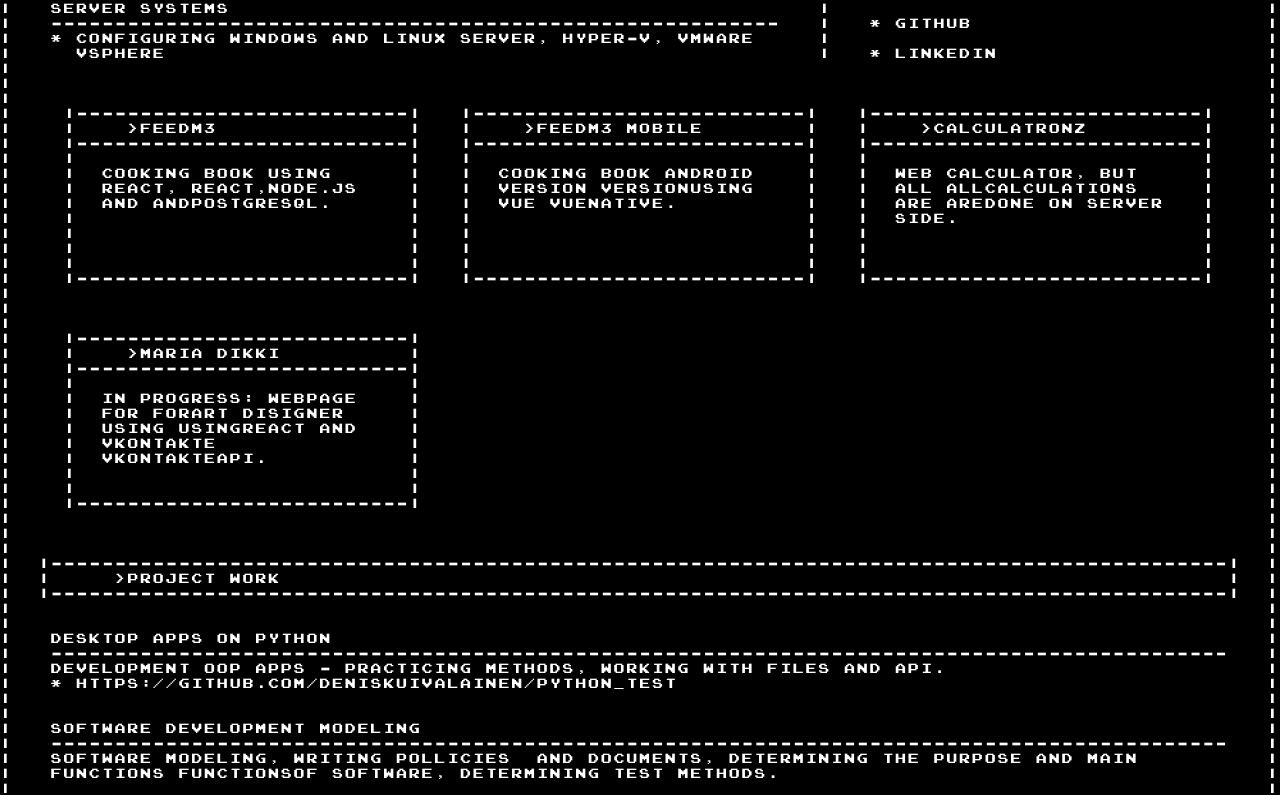
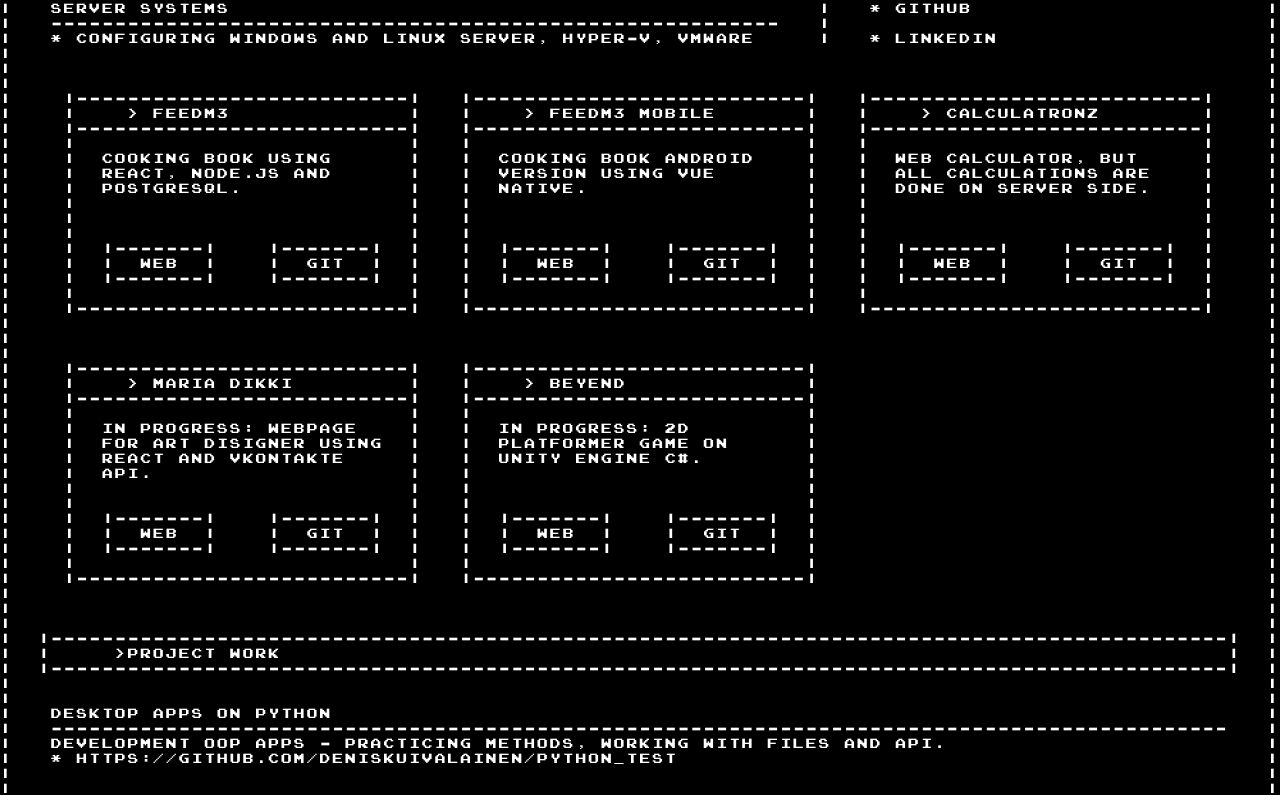
Before and after one commit to DenisKuivalainen/godlike, a React (Create React App) app: page / in a window 1280 px wide. Shown: the part 946-1741 px from the top of the page. Built offline with nearby package versions, Linux system fonts and the light colour scheme.

Commit message:
19.08.2020

```diff
--- a/src/App.css
+++ b/src/App.css
@@ -36,5 +36,5 @@ a{
 }
 
 a:hover{
-  color: green;
+  color: #00cc00;
 }
--- a/src/App.js
+++ b/src/App.js
@@ -2,7 +2,7 @@ import React from 'react';
 import Ramka from './hat/Ramka';
 import RenderInfo from './info/RenderInfo';
 import Work from './Projects/Work';
-import Boxes from './Boxes';
+import Boxes from './box/Boxes';
 
 import {FontSize} from './helpers/FontSize';
 import {cLn} from './helpers/Cell';
--- /dev/null
+++ b/src/box/Box.js
@@ -0,0 +1,15 @@
+import React from 'react';
+import Top from './Top';
+import Buttons from './Buttons';
+import {cSp} from '../helpers/Cell';
+
+export default function Box(props) {
+    return(
+        <div>
+            <Top projs={props.projs} top='yay' />
+            <Buttons projs={props.projs} />
+            <Top projs={props.projs} />
+            <p style={{fontSize: props.size}}>{cSp()}</p>
+        </div>
+    )
+}
--- /dev/null
+++ b/src/box/Boxes.js
@@ -0,0 +1,50 @@
+import React from 'react';
+
+import Box from './Box';
+
+import {FontSize} from '../helpers/FontSize';
+import {info} from '../helpers/Info';
+
+class Boxes extends React.Component {
+    constructor(props) {
+      super(props);
+    }
+    static contextType = FontSize;
+
+    fillArr() {
+        let work = info.proj;
+        let arr = [];
+        let sub = [];
+        let n = 0;
+
+        for (let i = 0; i < work.length; i++) {
+            sub.push(work[i]);
+            n += 1;
+
+            if(n > 2) {
+                n = 0;
+                arr.push(sub);
+                sub = []
+            }
+        }
+
+        if(n < 3 && n > 0) {
+            n = 0;
+            arr.push(sub);
+            sub = []
+        }
+
+        return arr;
+    }
+
+    render() {
+        return(
+            <div>
+                {this.fillArr().map((val, i) => <Box projs={val} key={i} size={this.context} />)}
+            </div>
+        )
+    }
+}
+
+
+export default Boxes;
--- /dev/null
+++ b/src/box/Buttons.js
@@ -0,0 +1,110 @@
+import React from 'react';
+
+import {FontSize} from '../helpers/FontSize';
+import {info} from '../helpers/Info';
+import {cFl, cCl} from '../helpers/Cell';
+
+
+class Buttons extends React.Component {
+    constructor(props) {
+        super(props);
+        this.state = {
+            web1: false,
+            web2: false,
+            web3: false,
+            git1: false,
+            git2: false,
+            git3: false,
+        };
+    }
+    static contextType = FontSize;
+
+    getActive(bl) {
+        return bl ? {color: "#00cc00"} : {color: "#ffffff"};
+    }
+
+    getBorder(val) {
+        let a = this.props.projs.length;
+
+        switch (a) {
+            case 1:
+                return(
+                    <p style={{fontSize: this.context}}>
+                        {cCl(cFl('', 6)) + cFl('', 2)}
+                        {eval("this.button" + val + "('web1')")}
+                        {cFl('', 4)}
+                        {eval("this.button" + val + "('git1')")}
+                        {cFl('', 2) + cCl(cFl('', 68))}
+                    </p>
+                )
+
+            case 2:
+                return(
+                    <p style={{fontSize: this.context}}>
+                        {cCl(cFl('', 6)) + cFl('', 2)}
+                        {eval("this.button" + val + "('web1')")}
+                        {cFl('', 4)}
+                        {eval("this.button" + val + "('git1')")}
+                        {cFl('', 2) + cCl(cFl('', 5)) + cFl('', 2)}
+                        {eval("this.button" + val + "('web2')")}
+                        {cFl('', 4)}
+                        {eval("this.button" + val + "('git2')")}
+                        {cFl('', 2) + cCl(cFl('', 37))}
+                    </p>
+                )
+
+            case 3:
+                return(
+                    <p style={{fontSize: this.context}}>
+                        {cCl(cFl('', 6)) + cFl('', 2)}
+                        {eval("this.button" + val + "('web1')")}
+                        {cFl('', 4)}
+                        {eval("this.button" + val + "('git1')")}
+                        {cFl('', 2) + cCl(cFl('', 5)) + cFl('', 2)}
+                        {eval("this.button" + val + "('web2')")}
+                        {cFl('', 4)}
+                        {eval("this.button" + val + "('git2')")}
+                        {cFl('', 2) + cCl(cFl('', 5)) + cFl('', 2)}
+                        {eval("this.button" + val + "('web3')")}
+                        {cFl('', 4)}
+                        {eval("this.button" + val + "('git3')")}
+                        {cFl('', 2) + cCl(cFl('', 6))}
+                    </p>
+                )
+
+                break;
+        }
+    }
+
+    buttonB(arg) {
+        return(
+            <a
+                style={this.getActive(eval('this.state.' + arg))}
+                href={this.props.projs[parseInt(arg.substr(3, 1))-1][arg.substr(0, 3)]}
+            >|-------|</a>
+        )
+    }
+
+    buttonV(arg) {
+        let val =arg.substr(0, 3);
+        return(
+            <a
+                style={this.getActive(eval('this.state.' + arg))}
+                href={this.props.projs[parseInt(arg.substr(3, 1))-1][val]}
+            >{'|  ' + val + '  |'}</a>
+        )
+    }
+
+    render() {
+        return(
+            <div class="bd">
+                {this.getBorder('B')}
+                {this.getBorder('V')}
+                {this.getBorder('B')}
+            </div>
+        )
+    }
+}
+
+
+export default Buttons;
--- a/src/Boxes.js
+++ b/src/box/Top.js
@@ -1,62 +1,10 @@
 import React from 'react';
 
-import {FontSize} from './helpers/FontSize';
-import {info} from './helpers/Info';
-import {cFl, cCl, cSp} from './helpers/Cell';
-import {parser} from './helpers/parser';
+import {FontSize} from '../helpers/FontSize';
+import {cFl, cCl} from '../helpers/Cell';
+import {parser} from '../helpers/parser';
 
-class Boxes extends React.Component {
-    constructor(props) {
-      super(props);
-    }
-    static contextType = FontSize;
-
-    fillArr() {
-        let work = info.proj;
-        let arr = [];
-        let sub = [];
-        let n = 0;
-
-        for (let i = 0; i < work.length; i++) {
-            sub.push(work[i]);
-            n += 1;
-
-            if(n > 2) {
-                n = 0;
-                arr.push(sub);
-                sub = []
-            }
-        }
-
-        if(n < 2) {
-            n = 0;
-            arr.push(sub);
-            sub = []
-        }
-
-        return arr;
-    }
-
-    render() {
-        return(
-            <div>
-                {this.fillArr().map((val, i) => <Box projs={val} key={i} size={this.context} />)}
-            </div>
-        )
-    }
-}
-
-function Box(props) {
-    return(
-        <div>
-            <Top projs={props.projs} top='yay' />
-            <Top projs={props.projs} />
-            <p style={{fontSize: props.size}}>{cSp()}</p>
-        </div>
-    )
-}
-
-class Top extends React.Component {
+export default class Top extends React.Component {
     constructor(props) {
       super(props);
       this.state = {};
@@ -73,7 +21,7 @@ class Top extends React.Component {
     }
 
     name(name) {
-        return cCl(cFl('|    >' + name, 28));
+        return cCl(cFl('|    > ' + name, 28));
     }
 
     text(desc) {
@@ -130,7 +78,7 @@ class Top extends React.Component {
                 let sub = this.buildTop(this.props.projs[i]);
 
                 for (let j = 0; j < 10; j++) {
-                    arr[j] = arr[j] + sub [j] + '   ';
+                    arr[j] += sub [j] + '   ';
                 }
             }
         } else {
@@ -139,7 +87,7 @@ class Top extends React.Component {
                 let sub = this.buildBtm(this.props.projs[i]);
 
                 for (let j = 0; j < 2; j++) {
-                    arr[j] = arr[j] + sub [j] + '   ';
+                    arr[j] += sub [j] + '   ';
                 }
             }
             arr.push('');
@@ -165,5 +113,3 @@ class Top extends React.Component {
     }
 
 }
-
-export default Boxes;
--- a/src/helpers/Info.js
+++ b/src/helpers/Info.js
@@ -93,14 +93,14 @@ export const info = {
             name: 'Maria Dikki',
             desc: 'In progress: webpage for art disigner using React and VKontakte API.',
             web: 'https://mariadikki.herokuapp.com/',
-            git: 'https://github.com/DenisKuivalainen/mariadikki',
+            git: 'https://github.com/DenisKuivalai nen/mariadikki',
         },
-        // {
-        //     name: 'Beyend',
-        //     desc: 'In progress: 2d platformer on Unity engine c#.',
-        //     web: 'https://beyend.herokuapp.com/',
-        //     git: 'https://github.com/DenisKuivalainen/beyend',
-        // },
+        {
+            name: 'Beyend',
+            desc: 'In progress: 2d platformer game on Unity engine c#.',
+            web: 'https://beyend.herokuapp.com/',
+            git: 'https://github.com/DenisKuivalainen/beyend',
+        },
         // {
         //     name: 'X! O! Super',
         //     desc: 'TicTacToe 5x5 on Java using Swing as user interface.',
--- a/src/helpers/parser.js
+++ b/src/helpers/parser.js
@@ -16,11 +16,11 @@ export function parser(str, lng) {
                 } else {
                     line += word;
                 }
-                word = '';
             } else {
                 arr.push(line);
                 line = word;
             }
+            word = '';
         }
     }
 
```
